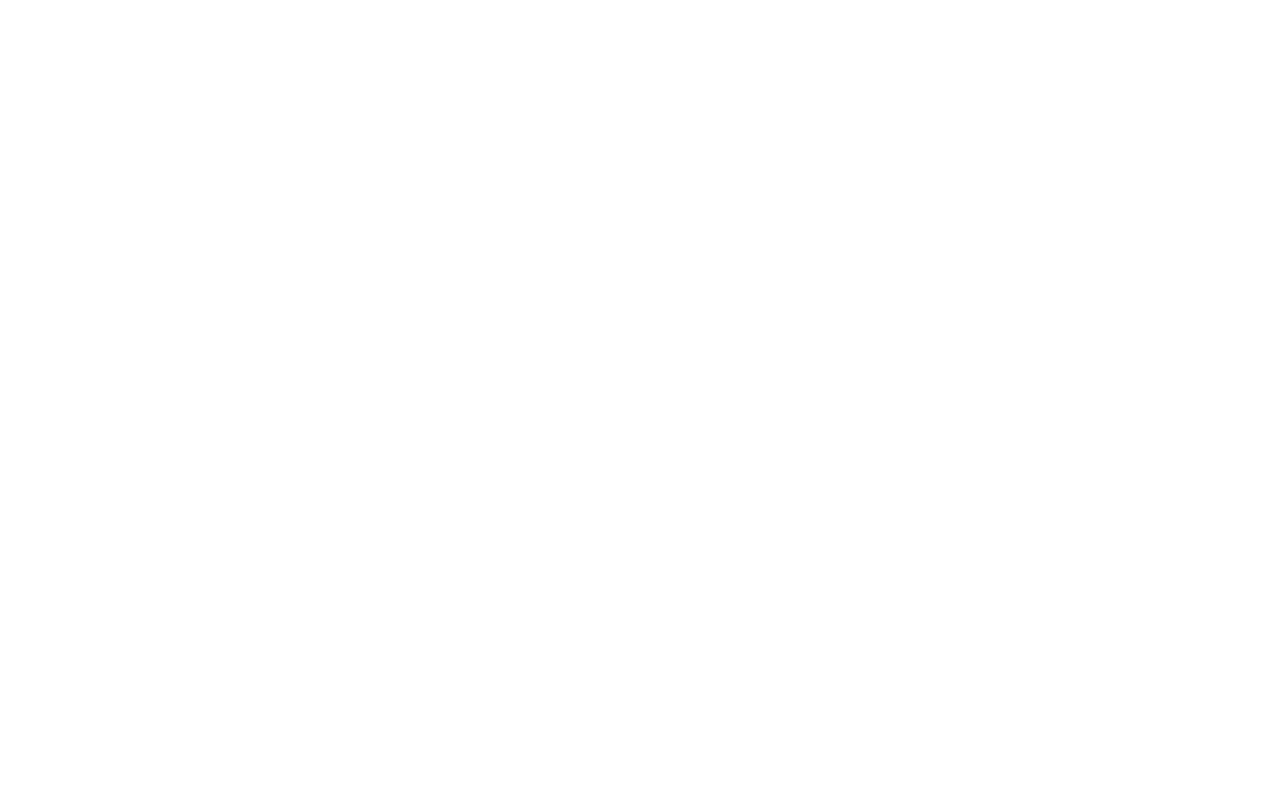
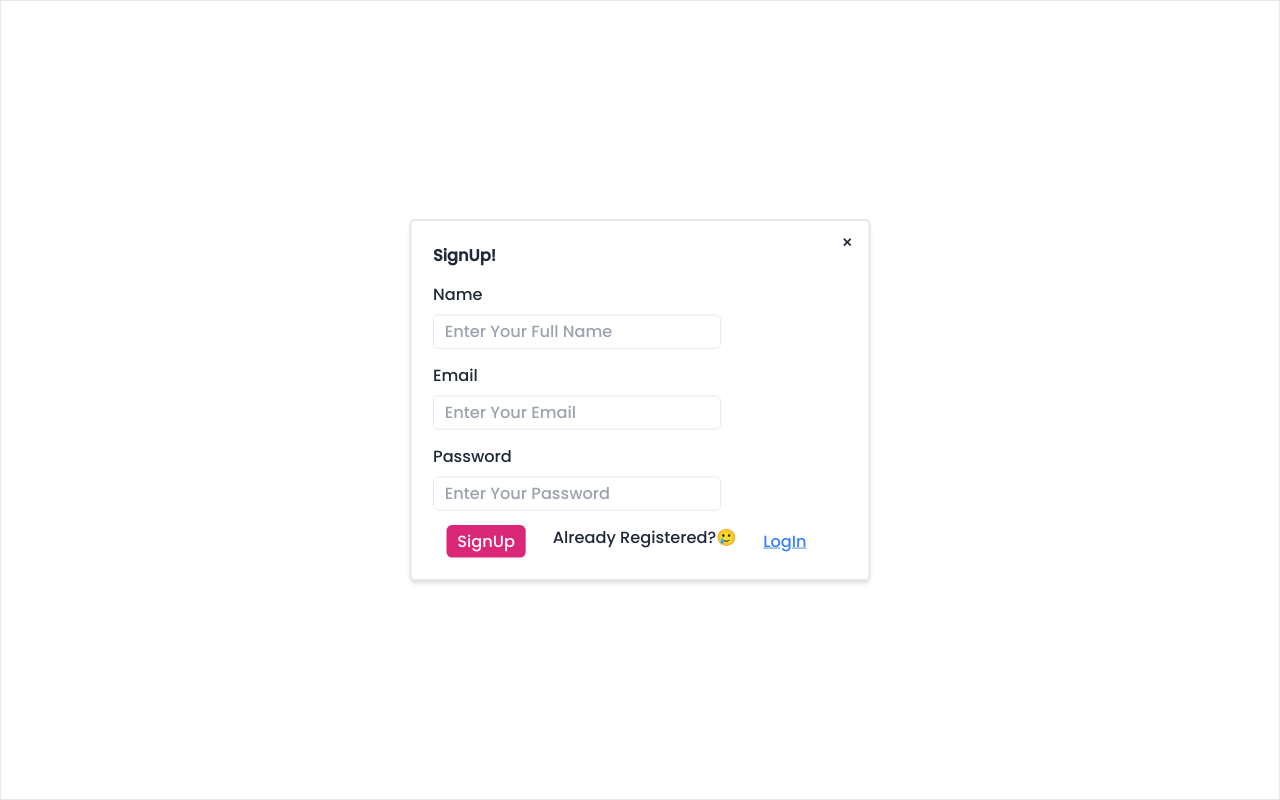
Before and after one commit to amansaraswat177/BookStore-WebApp, a React (Vite) app in the folder Frontend/: page /signup in a window 1280 px wide. Before the commit this address had no page. Built offline with nearby package versions, Linux system fonts and the light colour scheme.

Commit message:
Login and SignUp routes and page completed

```diff
--- a/Frontend/src/App.jsx
+++ b/Frontend/src/App.jsx
@@ -1,8 +1,9 @@
 // import React from 'react';
 import { Route, Routes } from "react-router-dom"
 import Home from "./home/Home";
-import Course from "./components/Course"
 import Courses from "./courses/Courses";
+import Signup from "./components/Signup";
+import Login from "./components/Login";
 function App() {
   return <>
 
@@ -10,7 +11,10 @@
         <Routes>
         <Route path="/" element ={<Home/>}/>
         <Route path="/course" element ={<Courses/>}/>
-      </Routes></div>
+        <Route path="/signup" element = {<Signup/>}/>
+        <Route path="/login" element = {<Login/>}/>
+        </Routes>
+      </div>
   </>
 }
 
--- /dev/null
+++ b/Frontend/src/components/Login.jsx
@@ -0,0 +1,41 @@
+import { Link } from "react-router-dom"
+
+
+function Login() {
+  return (
+    <div>
+      <dialog id="my_modal_3" className="modal ">
+  <div className="modal-box">
+    <form method="dialog">
+      {/* if there is a button in form, it will close the modal */}
+      <Link to="/" className="btn btn-sm btn-circle btn-ghost absolute right-2 top-2 ">✕</Link>
+    </form>
+    <h3 className="font-bold text-lg">Login!</h3>
+    {/* Email */}
+   <div className="mt-4 space-y-2">
+    <span >Email</span>
+    <br />
+    <input type="email"
+    placeholder="Enter Your Email"
+    className="w-80 px-3 py-1 border rounded-md outline-none mt-4"/>
+   </div>
+   <div className="mt-4 space-y-2">
+    {/* PAssword */}
+    <span >Password</span>
+    <br />
+    <input type="text"
+    placeholder="Enter Your Password"
+    className="w-80 px-3 py-1 border rounded-md outline-none mt-4"/>
+   </div>
+  {/* Button */}
+  <div className="flex mt-4 justify-around">
+    <button className="bg-pink-600 text-white rounded-md px-3 py-1 hover:bg-pink-900">Login</button>
+    <p>Not Registered?🥲</p> <Link to="/signup" className="underline text-blue-500 cursor-pointer" >Sign Up</Link>
+  </div>
+  </div>
+</dialog>
+    </div>
+  )
+}
+
+export default Login
--- a/Frontend/src/components/Navbar.jsx
+++ b/Frontend/src/components/Navbar.jsx
@@ -1,4 +1,5 @@
 import { useEffect, useState } from "react";
+import Login from "./Login";
 
 const Navbar = () => {
   const [theme,setTheme] = useState(localStorage.getItem("theme")?localStorage.getItem("theme"):"light")
@@ -121,7 +122,7 @@
 </label>
 
   <div className="">
-    <a className="bg-black text-white px-3 py-2 rounded-md hover:bg-slate-800 duration-300 cursor-pointer">Login</a>
+    <a className="bg-black text-white px-3 py-2 rounded-md hover:bg-slate-800 duration-300 cursor-pointer" onClick={()=>document.getElementById("my_modal_3").showModal()}>Login</a><Login/>
   </div>
 </div>
 </div>
--- /dev/null
+++ b/Frontend/src/components/Signup.jsx
@@ -0,0 +1,57 @@
+import React from 'react'
+import { Link } from "react-router-dom"
+import Login from './Login'
+const Signup = () => {
+  return (
+   <>
+   <div className='flex h-screen items-center justify-center border'>
+   <div className=" border-[2px] shadow-md  rounded-md modal-box">
+  <div className="text-lg">
+    <form method="dialog">
+      {/* if there is a button in form, it will close the modal */}
+      <Link to = "/" className="btn btn-sm btn-circle btn-ghost absolute right-2 top-2">✕</Link>
+    </form>
+    <h3 className="font-bold ">SignUp!</h3>
+    {/* Name */}
+    <div className="mt-4 space-y-2">
+    <span >Name</span>
+    <br />
+    <input type="text"
+    placeholder="Enter Your Full Name"
+    className="w-80 px-3 py-1 border rounded-md outline-none mt-4"/>
+   </div>
+    {/* Email */}
+   <div className="mt-4 space-y-2">
+    <span >Email</span>
+    <br />
+    <input type="email"
+    placeholder="Enter Your Email"
+    className="w-80 px-3 py-1 border rounded-md outline-none mt-4"/>
+   </div>
+       {/* PAssword */}
+   <div className="mt-4 space-y-2">
+
+    <span >Password</span>
+    <br />
+    <input type="text"
+    placeholder="Enter Your Password"
+    className="w-80 px-3 py-1 border rounded-md outline-none mt-4"/>
+   </div>
+  {/* Button */}
+  <div className="flex mt-4 justify-around">
+    <button className="bg-pink-600 text-white rounded-md px-3 py-1 hover:bg-pink-900">SignUp</button>
+    <p>Already Registered?🥲</p> <button to="/" className="underline text-blue-500 cursor-pointer"
+    onClick={()=>
+        document.getElementById("my_modal_3").showModal()
+    }
+    >LogIn</button>
+    <Login/>
+  </div>
+  </div>
+</div>
+</div>
+   </>
+  )
+}
+
+export default Signup
```
